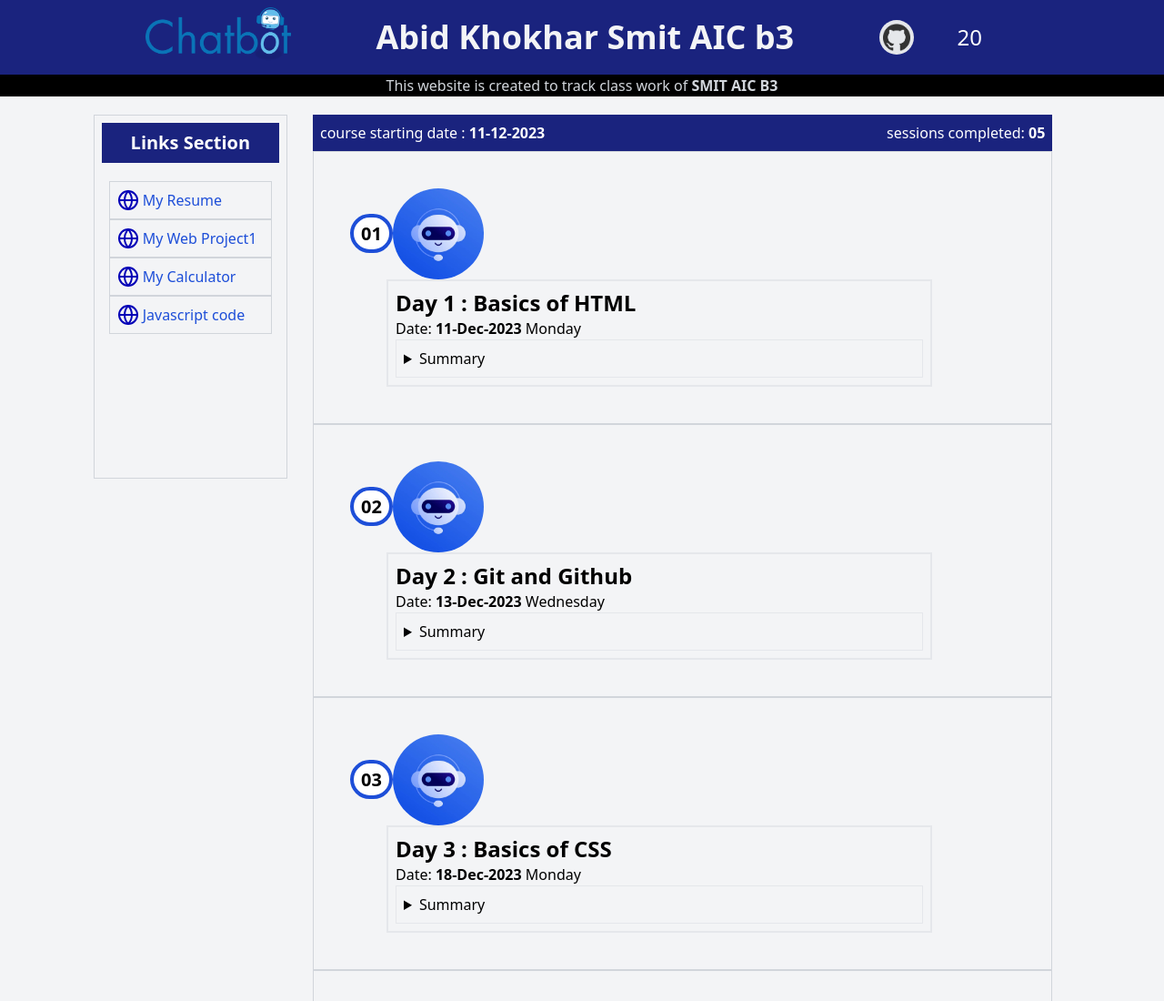
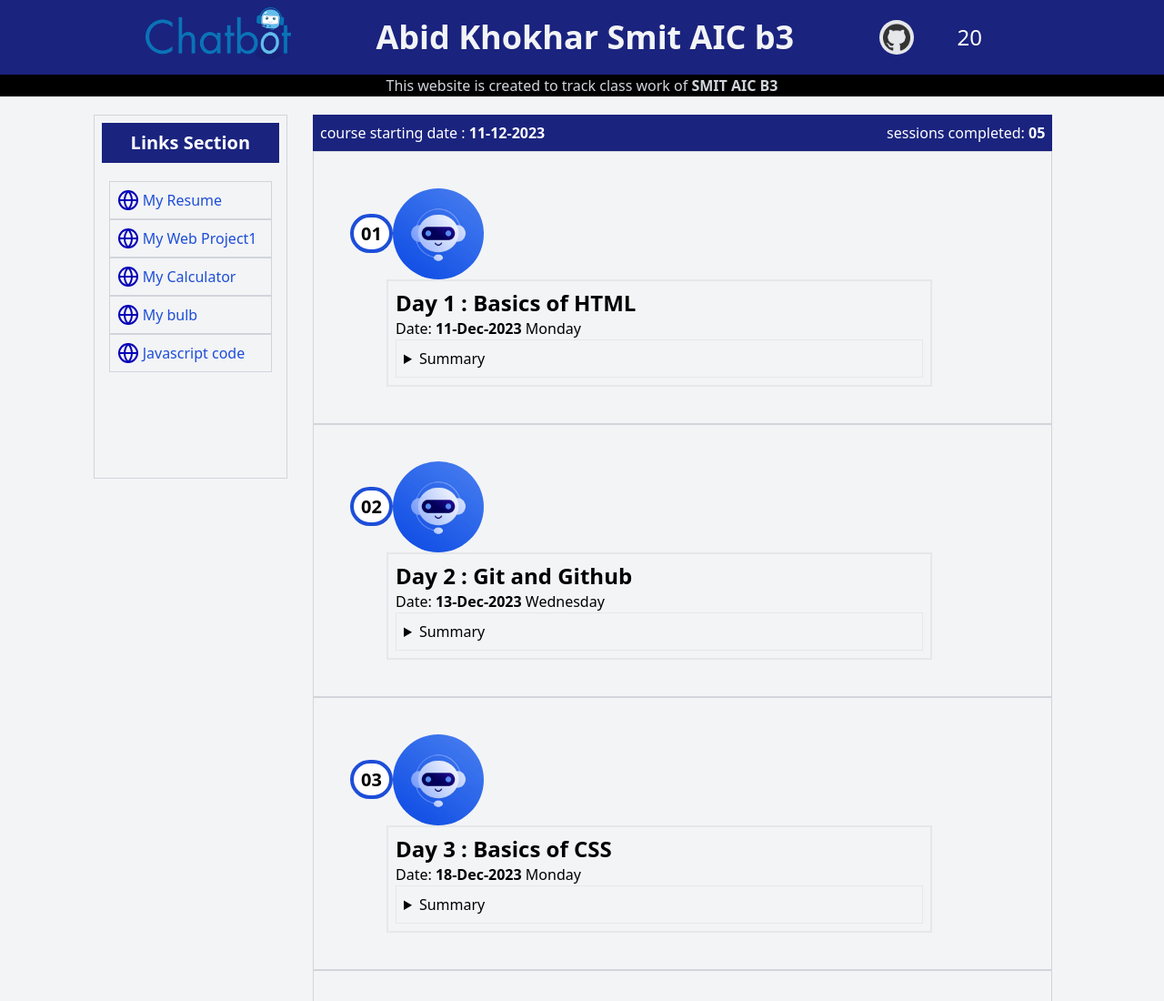
Before and after one commit to abidkk/smit_ai_chatbot_b3, a plain HTML site: page index.html in a window 1280 px wide. Shown: the top 1100 px of the page at 91% size. Drawn offline with nearby package versions, Linux system fonts and the light colour scheme; files whose address does not match are found by name.

Commit message:
link bulb

```diff
--- a/index.html
+++ b/index.html
@@ -80,6 +80,22 @@
                             </ul>
                         </div>
                         <!--  -->
+
+
+                                                <!-- project 4 -->
+                                                <div>
+                                                    <ul>
+                                                        <li class=" px-2">
+                                                            <a href="./projects//bulb//index.html" target="_blank"
+                                                                class="flex gap-1 text-blue-700 border border-gray-300 hover:shadow-lg duration-500 p-2">
+                                                                <span> <img src="./public/globe.svg" alt=""></span>
+                                                                <span>My bulb</span>
+                                                            </a>
+                                                        </li>
+                                                    </ul>
+                                                </div>
+                                                <!--  -->
+
 
 
             <!-- Javascript code -->
```
